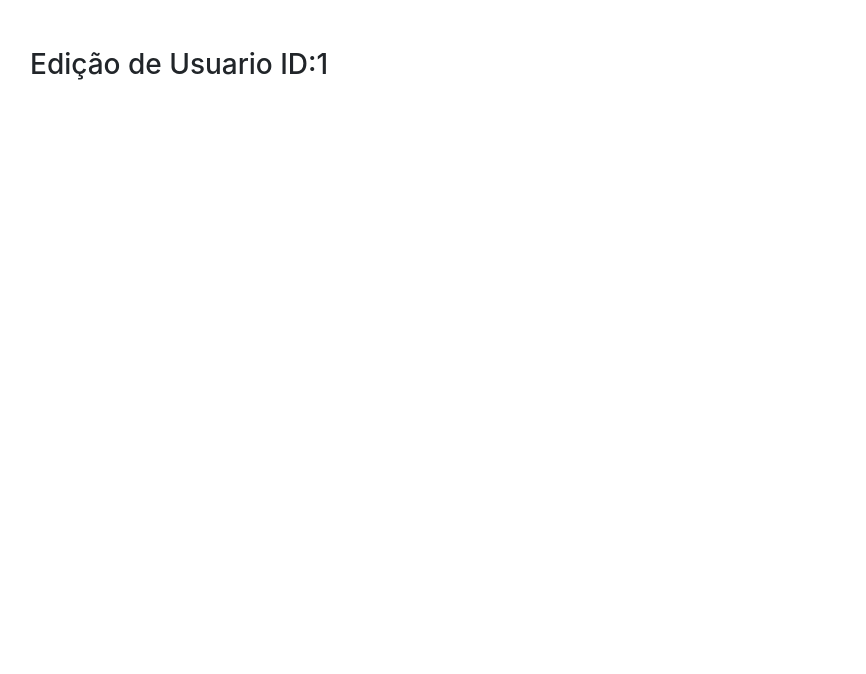
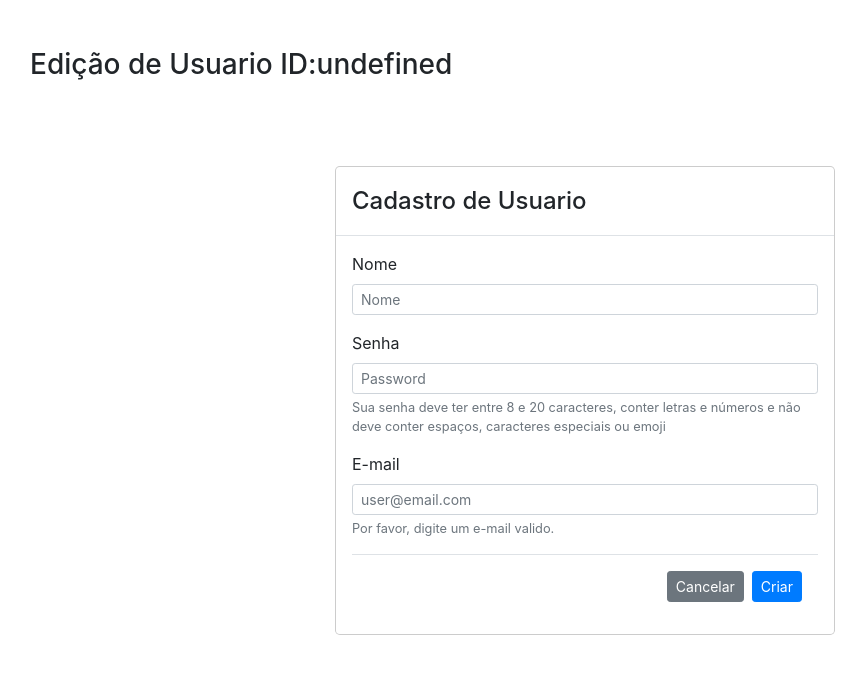
Before and after one commit to eduhebbel/pi-desofuscamento, a React (Create React App) app in the folder frontend/: page /edit/1 in a window 1280 px wide. Shown: the top 674 px of the page, without its empty margins (55-921 px from the left). Built offline with nearby package versions, Linux system fonts and the light colour scheme; no server answers.

Commit message:
tentando implantar o edit

```diff
--- a/frontend/src/components/UsersEdit.js
+++ b/frontend/src/components/UsersEdit.js
@@ -2,13 +2,17 @@ import React from 'react';
 import { useParams } from 'react-router-dom';
 
 import UsersHeader from './UsersHeader';
+import UsersForm from './UsersForm';
 
 function UsersEdit(){
-    const { usersId } = useParams();
-    const title = `Edição de Usuario ID:${usersId}`;
+    const { id } = useParams();
+    const title = `Edição de Usuario ID:${id}`;
 
   return (
-    <UsersHeader title={title} />
+    <React.Fragment>
+      <UsersHeader title={title} />
+      <UsersForm id={id} />
+    </React.Fragment>
   );
   }//Final da Função UsersEdit
 
--- a/frontend/src/components/UsersForm.js
+++ b/frontend/src/components/UsersForm.js
@@ -4,6 +4,7 @@ import Row from 'react-bootstrap/Row'
 import Col from 'react-bootstrap/Col'
 import Form from 'react-bootstrap/Form'
 import Button from 'react-bootstrap/Button'
+import Modal from 'react-bootstrap/Modal';
 
 class UsersForm extends React.Component {
     constructor(props){
@@ -17,19 +18,34 @@ class UsersForm extends React.Component {
         this.handleChange = this.handleChange.bind(this);
         this.handleSubmit = this.handleSubmit.bind(this);
         this.handleCancel = this.handleCancel.bind(this);
-    }
+    }//Fim do Construtor
 
     handleChange(e){
         this.setState({
             [e.target.name]: e.target.value
         });
-    }
+    }//Fim do HandleChange
 
     handleSubmit(e){
         e.preventDefault();
 
-        const uriEdit = 'http://localhost:3001/users'
-        const options = {
+        let uri = 'http://localhost:3001/users';
+        let options = {};
+
+        if("id" in this.props){
+            const userId = this.props.id;
+            uri = uri + `/${userId}`;
+            options = {
+                method: 'put',
+                headers: {
+                "Content-Type": "application/json",
+                "Access-Control-Allow-Origin": "*",
+                 "Access-Control-Allow-Methods": "GET,PUT,POST,DELETE"
+                 },
+                 body: JSON.stringify(this.state)
+            }
+        } else{
+            options = {
                 method: 'post',
                 headers: {
                     "Content-Type": "application/json",
@@ -38,7 +54,9 @@ class UsersForm extends React.Component {
                 },
                 body: JSON.stringify(this.state)
             }
-        fetch(uriEdit, options)
+        }//Fim do Else
+
+        fetch(uri, options)
         .then(res => res.json())
         .then(data => {
             console.log(data);
@@ -48,33 +66,68 @@ class UsersForm extends React.Component {
             console.log(erros);
         })
 
-    }
+    }//Fim do HandleSubmit
 
     handleCancel(e){
         window.location.href = '/';
+    }//Fim do HandleCancel
+
+    componentDidMount(){
+        if("id" in this.props){
+            const userId = this.props.id;
+            const uriEdit = `http://localhost:3001/users/${userId}`;
+            fetch(uriEdit)
+            .then(res => res.json)
+            .then(data => {
+                this.setState({
+                    nome: data.data[0].nome,
+                    senha: data.data[0].senha,
+                    email: data.data[0].email
+                });
+            })
+            .catch(erros => {
+                console.log(erros);
+            });
+        }
     }
 
     render(){
         return(
             <Row>
                 <Col>
+                    <Modal.Dialog>
+                        <Modal.Header >
+                            <Modal.Title>Cadastro de Usuario</Modal.Title>
+                        </Modal.Header>
+                        <Modal.Body>
                             <Form onSubmit={this.handleSubmit}>
                                 <Form.Group controlId='nome'>
                                     <Form.Label>Nome</Form.Label>
-                        <Form.Control placeholder="Nome" type="text" name="nome" onChange={this.handleChange} />
+                                    <Form.Control size="sm" placeholder="Nome" type="text" name="nome" onChange={this.handleChange} value={this.state.nome} />
                                 </Form.Group>
                                 <Form.Group controlId='senha'>
                                     <Form.Label>Senha</Form.Label>
-                        <Form.Control  placeholder="Password" type="password" name="senha" onChange={this.handleChange} />
+                                    <Form.Control size="sm" placeholder="Password" type="password" name="senha" onChange={this.handleChange} value={this.state.senha} />
+                                    <Form.Text className="text-muted">
+                                    Sua senha deve ter entre 8 e 20 caracteres, conter letras e números e não deve conter espaços, caracteres especiais ou emoji
+                                    </Form.Text>
                                 </Form.Group>
                                 <Form.Group controlId='email'>
                                     <Form.Label>E-mail</Form.Label>
-                        <Form.Control placeholder="user@email.com" type="text" name="email" onChange={this.handleChange} />
+                                    <Form.Control size="sm" placeholder="user@email.com" type="email" name="email" onChange={this.handleChange} value={this.state.email} />
+                                    <Form.Text className="text-muted">
+                                    Por favor, digite um e-mail valido.
+                                    </Form.Text>
                                 </Form.Group>
-                    <Button  variant="primary" type="Submit">Criar</Button>{' '}
-                    <Button  variant="secondary" onClick={this.handleCancel}>Cancelar</Button>
+                                <Modal.Footer>
+                                    <Button size="sm"  variant="secondary" onClick={this.handleCancel}>Cancelar</Button>
+                                    <Button size="sm" variant="primary" type="Submit">Criar</Button>{' '}
+                                </Modal.Footer>
                             </Form>
+                        </Modal.Body>
+                    </Modal.Dialog>
                 </Col>
+
             </Row>
         )
     }
--- a/frontend/src/components/UsersHome.js
+++ b/frontend/src/components/UsersHome.js
@@ -13,7 +13,6 @@ function UsersHome(){
         <UsersHomeNewButton />
         <UsersTable />
         <UsersHomeNewButton />
-
       </React.Fragment>
     );
   }//Final da Função UsersHome
--- a/frontend/src/components/UsersTable.js
+++ b/frontend/src/components/UsersTable.js
@@ -1,5 +1,6 @@
 import React from 'react';
 
+import Modal from 'react-bootstrap/Modal';
 import Table from 'react-bootstrap/Table';
 import Row from 'react-bootstrap/Row';
 import Col from 'react-bootstrap/Col';
@@ -114,14 +115,15 @@ function UsersTableRow(props){
     const uriEdit = `/edit/${userRow.id}`;
 
     return(
+
         <tr align ="justify">
             <td>{userRow.id}</td>
             <td>{userRow.nome}</td>
             <td >{userRow.email}</td>
-            <td  align ="right" >
+        <td  align ="right" >
                 <ButtonGroup className="mr-1" >
-                    <Button  href={uriEdit} variant="secondary" variant="warning">Modificar</Button>
-                    <UsersHomeDellButton userId={userRow.id} dellRow={props.dellRow} />
+                    <Button  href={uriEdit} variant="secondary" variant="warning">Editar</Button>
+                    <UsersHomeDellButton  userId={userRow.id} dellRow={props.dellRow} />
                 </ButtonGroup>
             </td>
 
```
Lines whose indentation alone changed are shown as unchanged.
